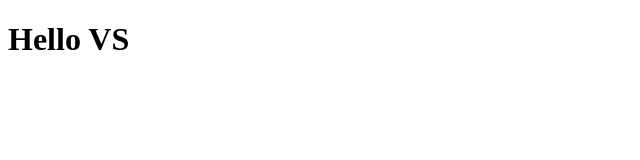
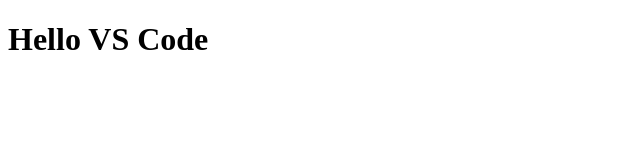
Before and after one commit to Den3699/vscode, a plain HTML site: page index.html in a window 1280 px wide. Shown: the whole page, without its empty margins (0-640 px from the left). Drawn offline with Linux system fonts and the light colour scheme.

Commit message:
Commit 1

```diff
--- a/index.html
+++ b/index.html
@@ -7,7 +7,7 @@
 </head>
 <body>
     <h1>
-        Hello VS
+        Hello VS Code
     </h1>
 </body>
 </html>
```
